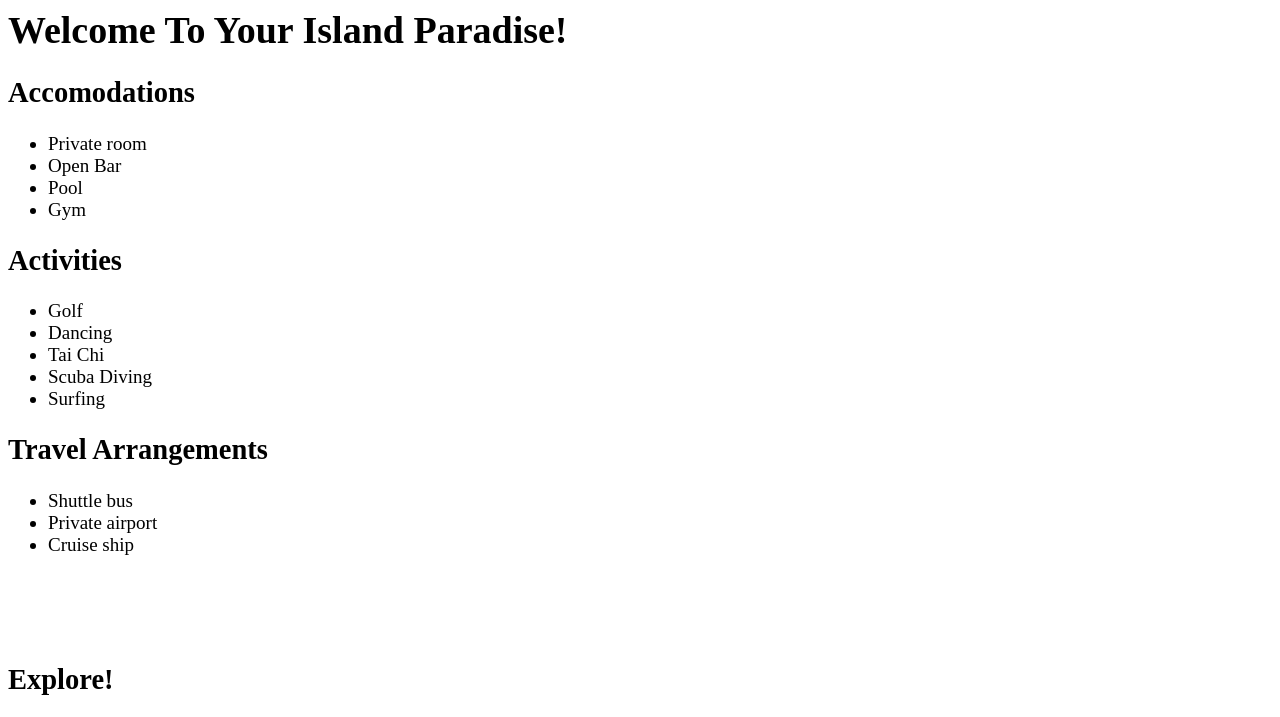
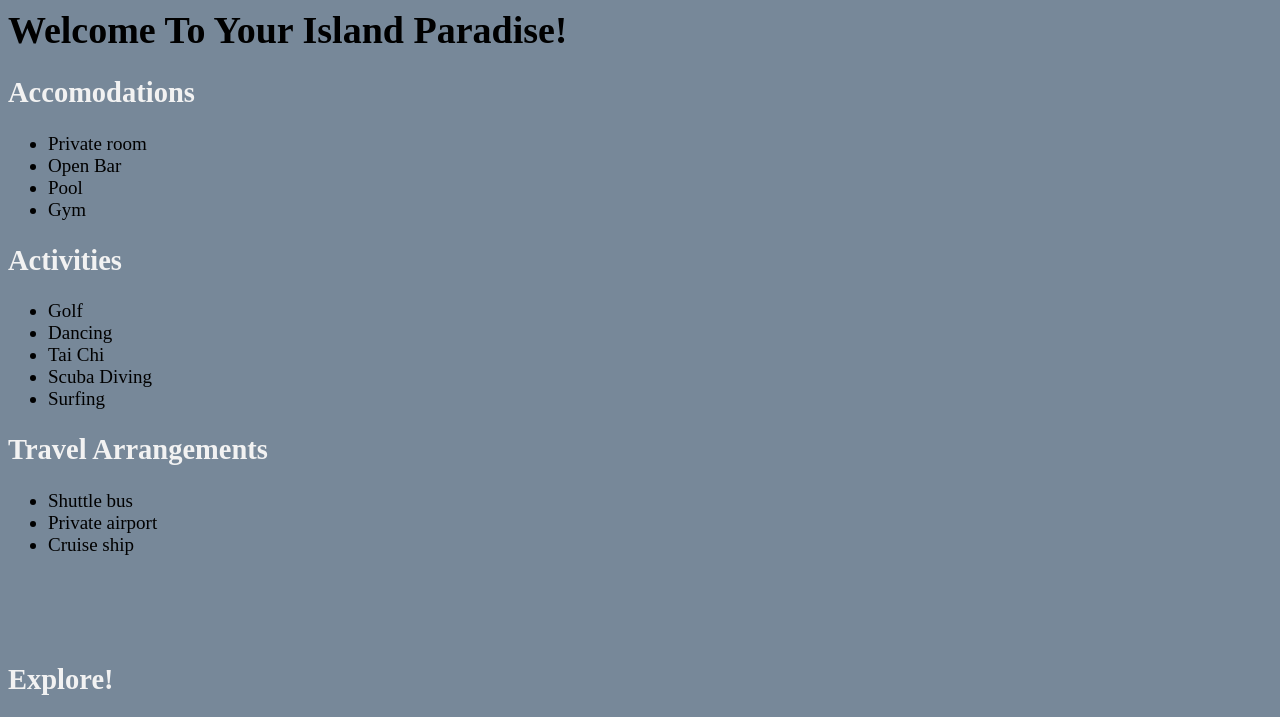
Before and after one commit to aliamirh/islandresort, a plain HTML site: page index.html in a window 1280 px wide. Shown: the top 717 px of the page. Drawn offline with Linux system fonts and the light colour scheme.

Commit message:
save grey branch theme

```diff
--- a/css/styles.css
+++ b/css/styles.css
@@ -1,7 +1,11 @@
 body {
  font-family:'Spectral';
  font-size:19px;
+ background-color: #778899;
+}
 
+h2 {
+  color: #f2f2f2
 }
 
 #imgs img {
@@ -10,4 +14,5 @@ body {
   width: 350px;
 
 
+
 }
```
